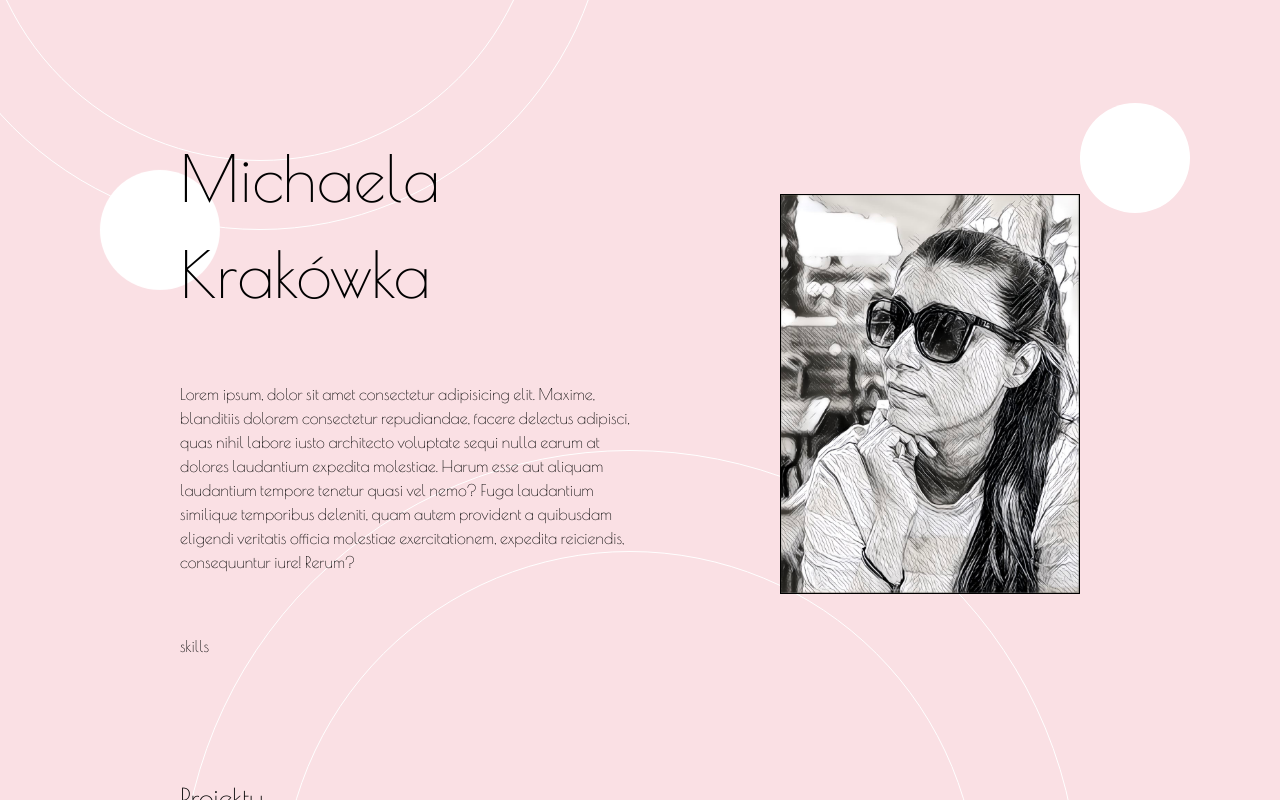
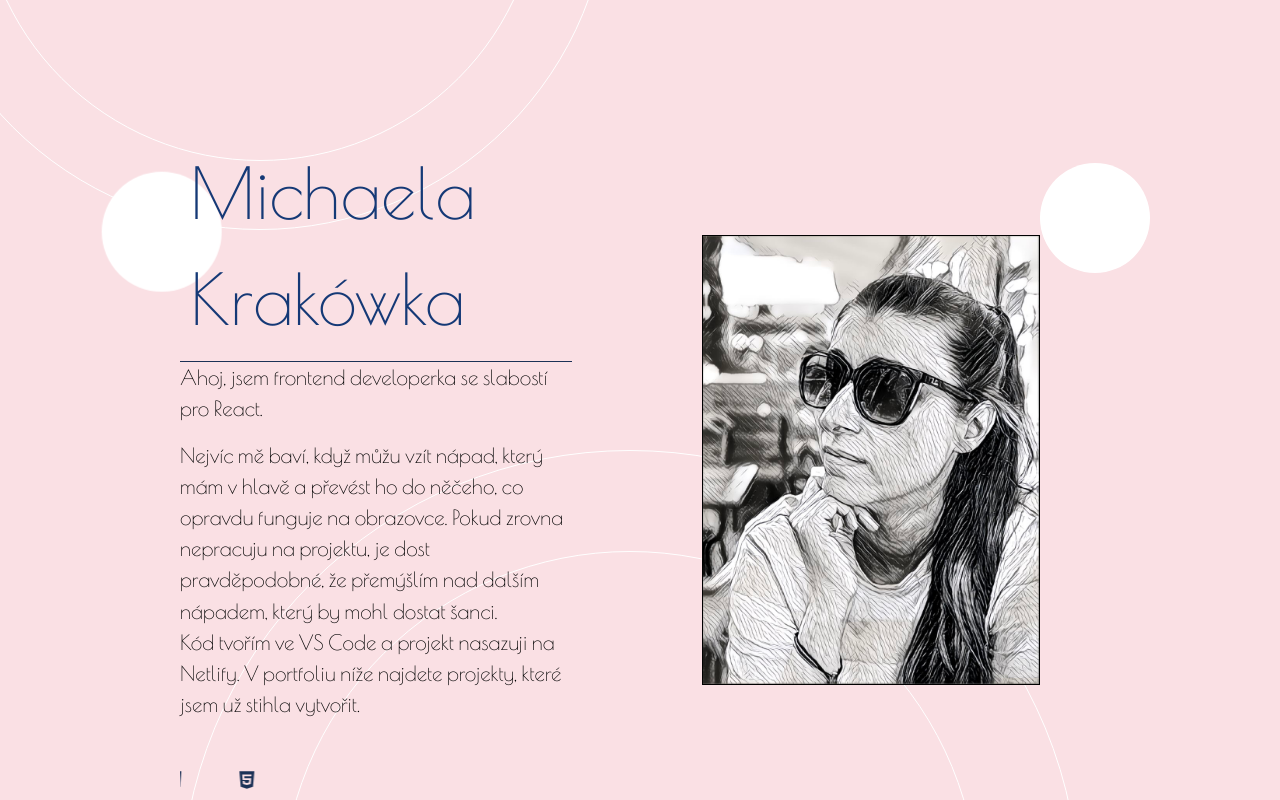
Before and after one commit to MichaelaKrakowka/Portfolio, a React (Create React App) app: page / in a window 1280 px wide. Shown: the part 200-1000 px from the top of the page. Built offline with nearby package versions, Linux system fonts and the light colour scheme; a web font is replaced by a local one.

Commit message:
skills done

```diff
--- a/src/components/AboutMe.css
+++ b/src/components/AboutMe.css
@@ -1,5 +1,4 @@
 .about_container {
-  /* padding: 30px 120px; */
   padding: 30px;
   display: flex;
   flex-wrap: wrap;
@@ -10,14 +9,44 @@
   padding: 30px;
   display: flex;
   flex-direction: column;
-  justify-content: space-around;
+  justify-content: space-between;
   align-items: flex-start;
-  gap: 60px;
 }
 .my_name {
-  /* font-family: "Poiret One", sans-serif; */
+  padding: 10px;
   font-weight: 400;
-  font-size: 4rem;
+  font-size: 4.4rem;
+  color: #153976;
+  border-bottom: 1px solid #1b3156;
+}
+
+.about_paragraph {
+  padding-bottom: 15px;
+  font-size: 1.3rem;
+}
+
+@keyframes runningIcon {
+  from {
+    transform: translateX(-40vw);
+  }
+  to {
+    transform: translateX(40vw);
+  }
+}
+
+.skills_part {
+  width: 100%;
+  display: flex;
+  justify-content: space-between;
+  align-items: center;
+  flex-wrap: wrap;
+  color: #1b3156;
+  overflow: hidden;
+  padding-top: 35px;
+}
+
+.skill_icon {
+  animation: runningIcon 30s linear infinite;
 }
 
 .photo_part {
@@ -25,12 +54,12 @@
   display: flex;
   justify-content: flex-end;
   align-items: center;
-  padding: 60px;
+  padding: 60px 100px;
 }
 
 .photo_part img {
-  max-width: 300px;
-  max-height: 400px;
+  max-width: 350px;
+  max-height: 450px;
   object-fit: cover;
   border: 1px solid black;
   position: relative;
--- a/src/components/AboutMe.js
+++ b/src/components/AboutMe.js
@@ -1,4 +1,14 @@
+import React from "react";
 import "./AboutMe.css";
+import { FontAwesomeIcon } from "@fortawesome/react-fontawesome";
+import {
+  faHtml5,
+  faCss3Alt,
+  faSass,
+  faJs,
+  faReact,
+  faGit,
+} from "@fortawesome/free-brands-svg-icons";
 
 export const AboutMe = () => {
   return (
@@ -7,17 +17,44 @@ export const AboutMe = () => {
         <div className="ball"></div>
         <div className="about_part">
           <h1 className="my_name">Michaela Krakówka</h1>
-          <p className="paragraphs">
-            Lorem ipsum, dolor sit amet consectetur adipisicing elit. Maxime,
-            blanditiis dolorem consectetur repudiandae, facere delectus
-            adipisci, quas nihil labore iusto architecto voluptate sequi nulla
-            earum at dolores laudantium expedita molestiae. Harum esse aut
-            aliquam laudantium tempore tenetur quasi vel nemo? Fuga laudantium
-            similique temporibus deleniti, quam autem provident a quibusdam
-            eligendi veritatis officia molestiae exercitationem, expedita
-            reiciendis, consequuntur iure! Rerum?
-          </p>
-          <p>skills</p>
+          <div>
+            <div className="paragraph_part">
+              <p className="about_paragraph">
+                Ahoj, jsem frontend developerka se slabostí pro React.
+              </p>
+              <p className="about_paragraph">
+                Nejvíc mě baví, když můžu vzít nápad, který mám v hlavě a
+                převést ho do něčeho, co opravdu funguje na obrazovce. Pokud
+                zrovna nepracuju na projektu, je dost pravděpodobné, že
+                přemýšlím nad dalším nápadem, který by mohl dostat šanci.
+                <p>
+                  Kód tvořím ve VS Code a projekt nasazuji na Netlify. V
+                  portfoliu níže najdete projekty, které jsem už stihla
+                  vytvořit.
+                </p>
+              </p>
+            </div>
+            <div className="skills_part">
+              <FontAwesomeIcon icon={faGit} size="lg" className="skill_icon" />
+              <FontAwesomeIcon
+                icon={faReact}
+                size="lg"
+                className="skill_icon"
+              />
+              <FontAwesomeIcon icon={faJs} size="lg" className="skill_icon" />
+              <FontAwesomeIcon icon={faSass} size="lg" className="skill_icon" />
+              <FontAwesomeIcon
+                icon={faCss3Alt}
+                size="lg"
+                className="skill_icon"
+              />
+              <FontAwesomeIcon
+                icon={faHtml5}
+                size="lg"
+                className="skill_icon"
+              />
+            </div>
+          </div>{" "}
         </div>
 
         <div className="photo_part">
@@ -29,3 +66,21 @@ export const AboutMe = () => {
     </>
   );
 };
+
+// const [position, setPosition] = React.useState({
+//   top: 0,
+//   left: 0,
+// });
+
+// const moveBall = (min, max) => {
+//   const newTop = getRandomPosition(min, max);
+//   const newLeft = getRandomPosition(min, max);
+//   setPosition({ top: newTop, left: newLeft });
+// };
+// const getRandomPosition = (min, max) => {
+//   return Math.floor(Math.random() * (max - min + 1)) + min;
+// };
+/* <div
+            className="ball4"
+            style={{ top: position.top, left: position.left }}
+            onMouseOver={() => moveBall(100, 200)}></div> */
--- a/src/components/Footer.css
+++ b/src/components/Footer.css
@@ -10,6 +10,7 @@
   display: flex;
   justify-content: center;
   padding: 10px;
+  font-size: 0.7rem;
 }
 
 .footer_icons {
--- a/src/components/Footer.js
+++ b/src/components/Footer.js
@@ -10,12 +10,20 @@ export const Footer = () => {
       </div>
       <div className="footer_icons">
         <a className="icon_github" href="https://github.com/MichaelaKrakowka">
-          <FontAwesomeIcon icon={faGithub} size="lg" />
+          <FontAwesomeIcon
+            icon={faGithub}
+            size="lg"
+            style={{ color: "#1b3156" }}
+          />
         </a>
         <a
           className="icon_linkedin"
           href="https://www.linkedin.com/in/michaela-krakowka-8abbb2b1">
-          <FontAwesomeIcon icon={faLinkedin} size="lg" />
+          <FontAwesomeIcon
+            icon={faLinkedin}
+            size="lg"
+            style={{ color: "#1b3156" }}
+          />
         </a>
       </div>
     </div>
```
